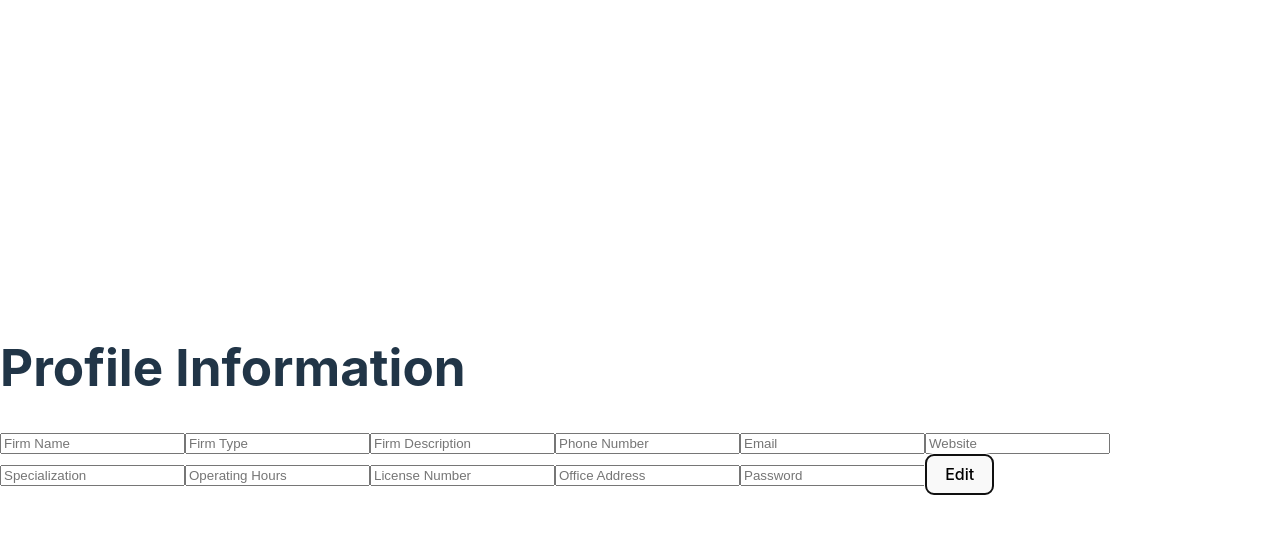
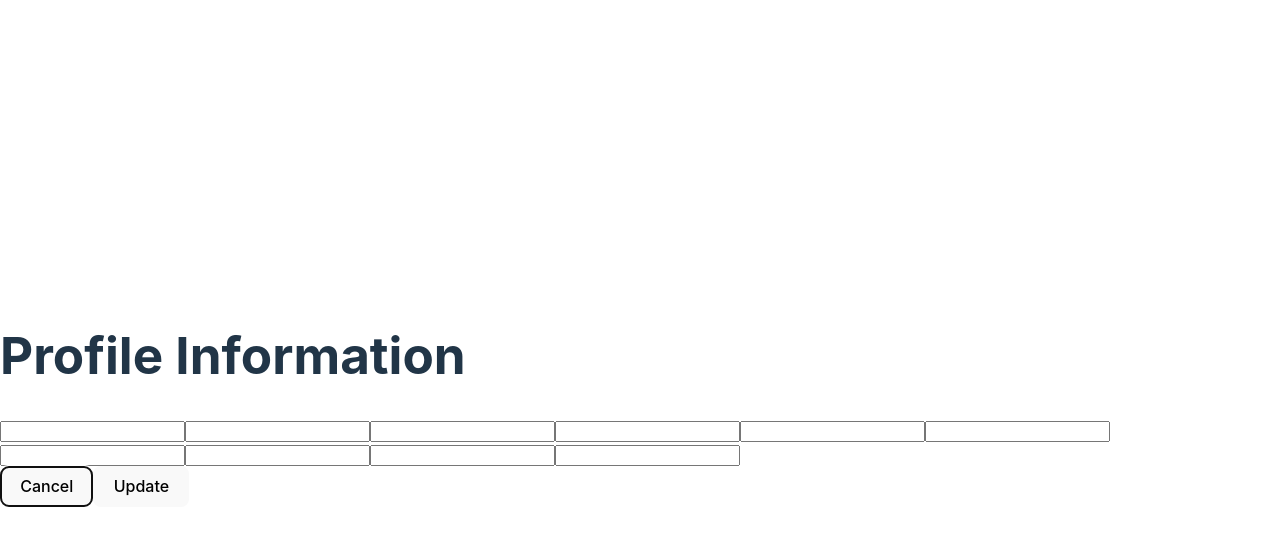
Before and after one commit to Crescentina15/WeAssist---Capshit, a React (Vite) app: page /profile in a window 1280 px wide. Both pictures are taken after a click on the button "Edit". Shown: the top 546 px of the page. Built offline with nearby package versions, Linux system fonts and the light colour scheme; no server answers.

Commit message:
profile info

```diff
--- a/src/Profile.jsx
+++ b/src/Profile.jsx
@@ -1,6 +1,6 @@
 import React, { useEffect, useState } from 'react';
-import { getDatabase, ref, get } from 'firebase/database';
-import { auth } from './script/firebase'; // assuming you have firebase auth initialized
+import { getDatabase, ref, get, update } from 'firebase/database';
+import { auth } from './script/firebase'; // assuming firebase is correctly initialized
 
 const Profile = () => {
   const [formData, setFormData] = useState({
@@ -14,15 +14,16 @@ const Profile = () => {
     operatingHours: "",
     licenseNumber: "",
     officeAddress: "",
-    password: "", // Keep password as empty since it's not retrieved
+    password: "", // Keep password empty since it's not fetched
   });
 
-  const user = auth.currentUser; // Assuming the user is authenticated and we get the current user
+  const [isEditing, setIsEditing] = useState(false); // Toggle edit mode
+  const user = auth.currentUser; // Assuming the user is authenticated
 
   useEffect(() => {
     if (user?.uid) {
       const db = getDatabase();
-      const userRef = ref(db, 'law_firm_admin/' + user.uid); // Adjust to the correct path
+      const userRef = ref(db, 'law_firm_admin/' + user.uid); // Path to fetch data
       get(userRef).then((snapshot) => {
         if (snapshot.exists()) {
           const userData = snapshot.val();
@@ -37,7 +38,7 @@ const Profile = () => {
             operatingHours: userData.operatingHours || "",
             licenseNumber: userData.licenseNumber || "",
             officeAddress: userData.officeAddress || "",
-            password: "", // Password is not retrieved
+            password: "", // Password not retrieved
           });
         } else {
           console.log("No data available");
@@ -48,26 +49,131 @@ const Profile = () => {
     }
   }, [user]);
 
+  // Handle input changes for edit mode
+  const handleChange = (e) => {
+    const { name, value } = e.target;
+    setFormData(prevData => ({
+      ...prevData,
+      [name]: value
+    }));
+  };
+
+  // Toggle edit mode
+  const handleEdit = () => {
+    setIsEditing(!isEditing);
+  };
+
+  // Update data in Firebase
+  const handleUpdate = () => {
+    if (user?.uid) {
+      const db = getDatabase();
+      const userRef = ref(db, 'law_firm_admin/' + user.uid);
+      update(userRef, formData)
+        .then(() => {
+          console.log("Data updated successfully!");
+          setIsEditing(false); // Exit edit mode after update
+        })
+        .catch((error) => {
+          console.error("Error updating data:", error);
+        });
+    }
+  };
+
   return (
     <div>
       <h1>Profile Information</h1>
-      <form>
-        <input type="text" value={formData.lawFirm} placeholder="Firm Name" readOnly />
-        <input type="text" value={formData.firmType} placeholder="Firm Type" readOnly />
-        <input type="text" value={formData.firmDescription} placeholder="Firm Description" readOnly />
-        <input type="tel" value={formData.phoneNumber} placeholder="Phone Number" readOnly />
-        <input type="email" value={formData.email} placeholder="Email" readOnly />
-        <input type="url" value={formData.website} placeholder="Website" readOnly />
-        <input type="text" value={formData.specialization} placeholder="Specialization" readOnly />
-        <input type="text" value={formData.operatingHours} placeholder="Operating Hours" readOnly />
-        <input type="text" value={formData.licenseNumber} placeholder="License Number" readOnly />
-        <input type="text" value={formData.officeAddress} placeholder="Office Address" readOnly />
-        <input type="password" value={formData.password} placeholder="Password" readOnly />
-        {/* Add an update button to trigger editing */}
-        <button type="button" onClick={() => console.log('Enable editing')}>Edit</button>
-      </form>
+
+      {!isEditing ? (
+        // Display profile info as a list (non-editable)
+        <ul>
+          <li><strong>Firm Name:</strong> {formData.lawFirm}</li>
+          <li><strong>Firm Type:</strong> {formData.firmType}</li>
+          <li><strong>Firm Description:</strong> {formData.firmDescription}</li>
+          <li><strong>Phone Number:</strong> {formData.phoneNumber}</li>
+          <li><strong>Email:</strong> {formData.email}</li>
+          <li><strong>Website:</strong> {formData.website}</li>
+          <li><strong>Specialization:</strong> {formData.specialization}</li>
+          <li><strong>Operating Hours:</strong> {formData.operatingHours}</li>
+          <li><strong>License Number:</strong> {formData.licenseNumber}</li>
+          <li><strong>Office Address:</strong> {formData.officeAddress}</li>
+        </ul>
+      ) : (
+        // Display editable fields
+        <form>
+          <input
+            type="text"
+            name="lawFirm"
+            value={formData.lawFirm}
+            onChange={handleChange}
+          />
+          <input
+            type="text"
+            name="firmType"
+            value={formData.firmType}
+            onChange={handleChange}
+          />
+          <input
+            type="text"
+            name="firmDescription"
+            value={formData.firmDescription}
+            onChange={handleChange}
+          />
+          <input
+            type="tel"
+            name="phoneNumber"
+            value={formData.phoneNumber}
+            onChange={handleChange}
+          />
+          <input
+            type="email"
+            name="email"
+            value={formData.email}
+            onChange={handleChange}
+          />
+          <input
+            type="url"
+            name="website"
+            value={formData.website}
+            onChange={handleChange}
+          />
+          <input
+            type="text"
+            name="specialization"
+            value={formData.specialization}
+            onChange={handleChange}
+          />
+          <input
+            type="text"
+            name="operatingHours"
+            value={formData.operatingHours}
+            onChange={handleChange}
+          />
+          <input
+            type="text"
+            name="licenseNumber"
+            value={formData.licenseNumber}
+            onChange={handleChange}
+          />
+          <input
+            type="text"
+            name="officeAddress"
+            value={formData.officeAddress}
+            onChange={handleChange}
+          />
+        </form>
+      )}
+
+      {/* Edit button */}
+      <button onClick={handleEdit}>
+        {isEditing ? 'Cancel' : 'Edit'}
+      </button>
+
+      {/* Update button (visible when editing) */}
+      {isEditing && (
+        <button onClick={handleUpdate}>Update</button>
+      )}
     </div>
   );
-}
+};
 
 export default Profile;
```
